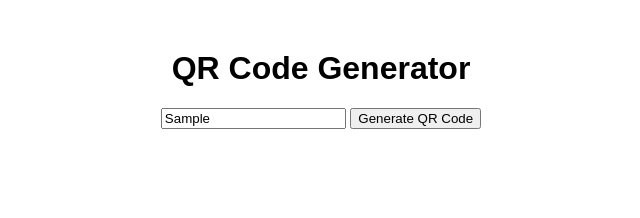
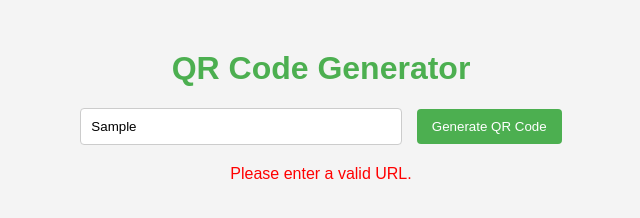
Before and after one commit to LeoDiD/QR-Generator, a website: page public/index.html in a window 1280 px wide. Both pictures are taken after typing "Sample" into the empty fields and a click on the button "Generate QR Code". Shown: the whole page, without its empty margins (319-959 px from the left). Drawn offline with Linux system fonts and the light colour scheme; no server answers.

Commit message:
improve button

```diff
--- a/public/index.html
+++ b/public/index.html
@@ -9,21 +9,67 @@
             font-family: Arial, sans-serif;
             text-align: center;
             margin: 50px;
+            background-color: #f4f4f4;
+            color: #333;
+        }
+        h1 {
+            color: #4CAF50;
+        }
+        input[type="text"] {
+            padding: 10px;
+            width: 300px;
+            border: 1px solid #ccc;
+            border-radius: 4px;
+            margin-right: 10px;
+        }
+        button {
+            padding: 10px 15px;
+            background-color: #4CAF50;
+            color: white;
+            border: none;
+            border-radius: 4px;
+            cursor: pointer;
+        }
+        button:hover {
+            background-color: #45a049;
         }
         img {
+            margin-top: 20px;
+            max-width: 100%;
+            height: auto;
+        }
+        .loading {
+            display: none;
+            margin-top: 20px;
+        }
+        .error {
+            color: red;
             margin-top: 20px;
         }
     </style>
 </head>
 <body>
     <h1>QR Code Generator</h1>
-    <input type="text" id="urlInput" placeholder="Enter URL (e.g., www.youtube.com)" />
+    <input type="text" id="urlInput" placeholder="Enter URL (e.g., www.youtube.com)" aria-label="URL input" />
     <button id="generateBtn">Generate QR Code</button>
     <div id="qrCodeContainer"></div>
+    <div id="loading" class="loading">Generating QR Code...</div>
+    <div id="errorMessage" class="error"></div>
 
     <script>
         document.getElementById('generateBtn').addEventListener('click', async () => {
             const url = document.getElementById('urlInput').value;
+            const errorMessage = document.getElementById('errorMessage');
+            errorMessage.textContent = ''; // Clear previous error messages
+
+            // Validate URL
+            const urlPattern = /^(https?:\/\/)?(www\.)?[a-z0-9-]+\.[a-z]{2,}([\/\w-]*)*$/i;
+            if (!urlPattern.test(url)) {
+                errorMessage.textContent = 'Please enter a valid URL.';
+                return;
+            }
+
+            document.getElementById('loading').style.display = 'block';
             const response = await fetch('/generate', {
                 method: 'POST',
                 headers: {
@@ -32,11 +78,13 @@
                 body: JSON.stringify({ url }),
             });
 
+            document.getElementById('loading').style.display = 'none';
+
             if (response.ok) {
                 const data = await response.json();
                 document.getElementById('qrCodeContainer').innerHTML = `<img src="${data.qrCodeDataUrl}" alt="QR Code" />`;
             } else {
-                alert('Error generating QR code');
+                errorMessage.textContent = 'Error generating QR code. Please try again.';
             }
         });
     </script>
```
